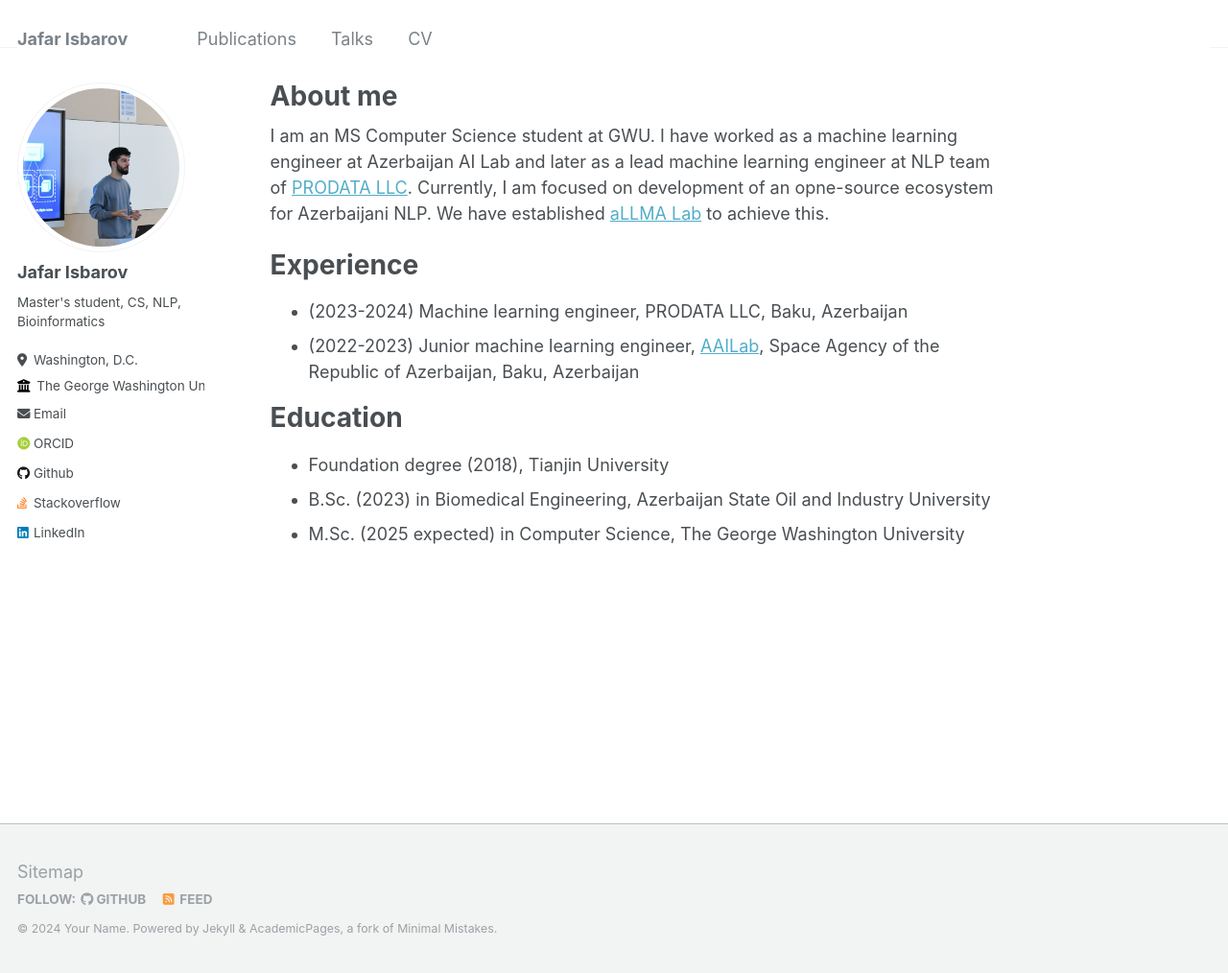
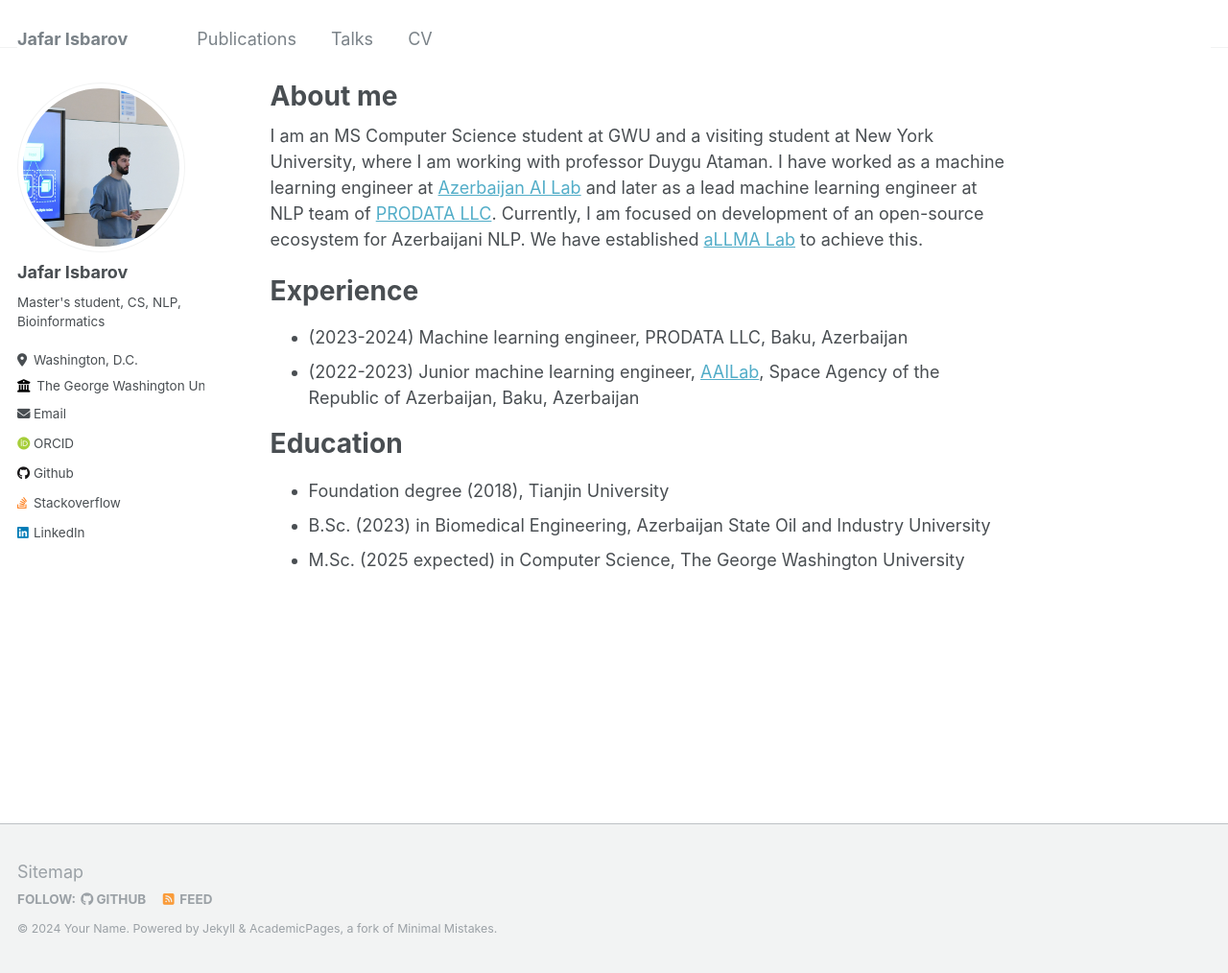
Before and after one commit to ceferisbarov/ceferisbarov.github.io, a Jekyll site: the page built from _pages/about.md, in a window 1280 px wide and 1014 px high. Shown: the whole window at 96% size. Built offline with Jekyll 4.4.1, drawn with Linux system fonts in a browser that asks for light colours; some web fonts are replaced.

```diff
--- a/_pages/about.md
+++ b/_pages/about.md
@@ -6,7 +6,7 @@ redirect_from:
   - /about/
   - /about.html
 ---
-I am an MS Computer Science student at GWU. I have worked as a machine learning engineer at Azerbaijan AI Lab and later as a lead machine learning engineer at NLP team of [PRODATA LLC](https://prodata.az/). Currently, I am focused on development of an opne-source ecosystem for Azerbaijani NLP. We have established [aLLMA Lab](allmalab.github.io) to achieve this.
+I am an MS Computer Science student at GWU and a visiting student at New York University, where I am working with professor Duygu Ataman. I have worked as a machine learning engineer at [Azerbaijan AI Lab](https://ailab.az/en) and later as a lead machine learning engineer at NLP team of [PRODATA LLC](https://prodata.az/). Currently, I am focused on development of an open-source ecosystem for Azerbaijani NLP. We have established [aLLMA Lab](allmalab.github.io) to achieve this.
 
 Experience
 ======
```
Also changed, not shown: _pages/publications.md (+2 -2 lines).
